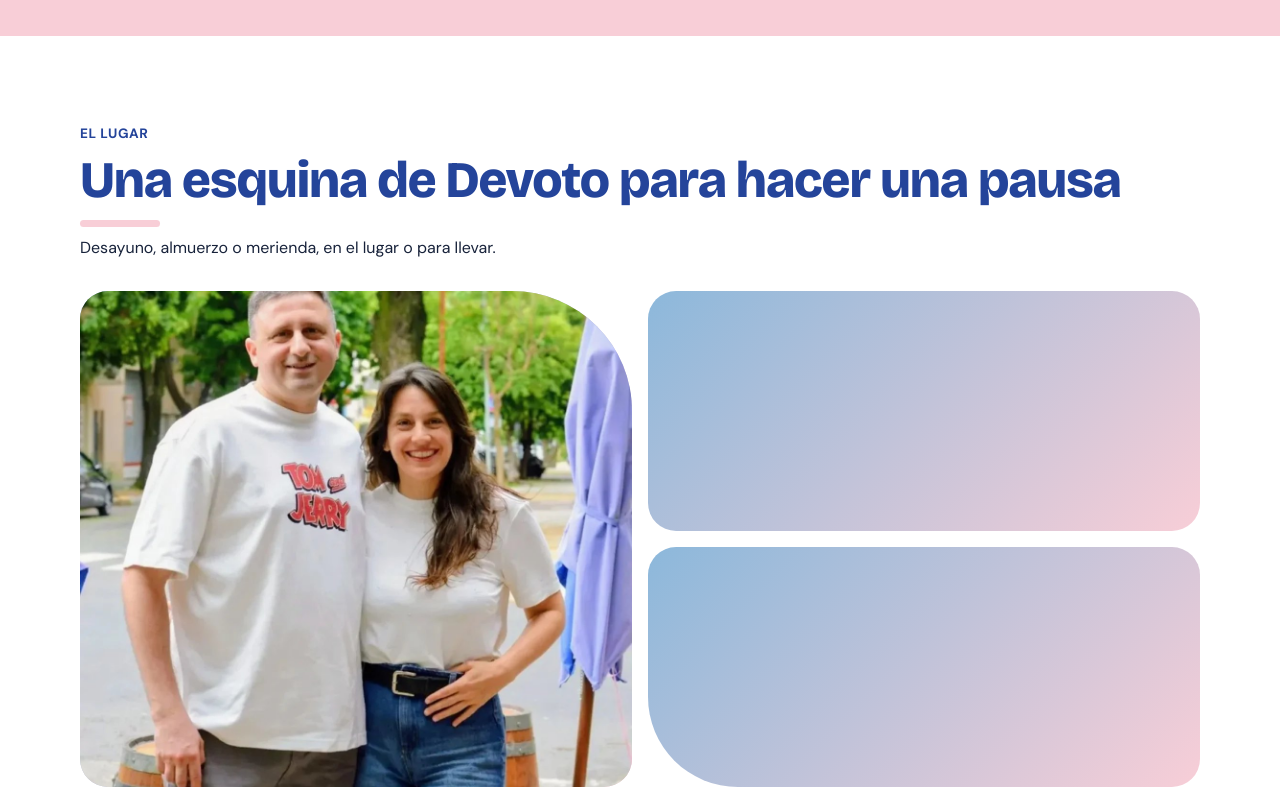
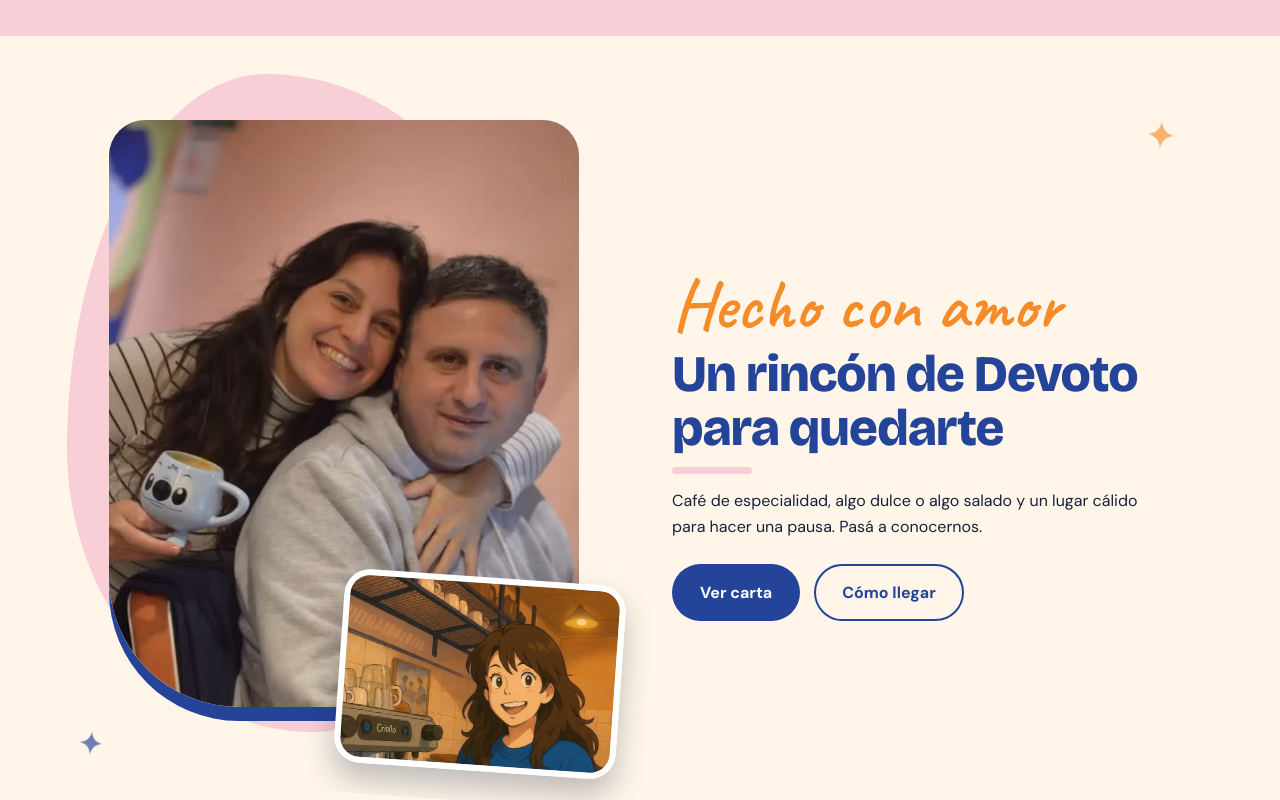
Before and after one commit to zarrellidiego/divina_delicity, a plain HTML site: page index.html in a window 1280 px wide. Shown: the part 3000-3800 px from the top of the page. Drawn offline with nearby package versions, Linux system fonts and the light colour scheme.

```diff
--- a/index.html
+++ b/index.html
@@ -141,6 +141,19 @@ h2::after{content:"";display:block;width:80px;height:7px;margin-top:12px;border-
 .merienda .ph{aspect-ratio:1/1;border-radius:36px 120px 36px 36px;box-shadow:0 14px 0 var(--azul)}
 .merienda p{max-width:30em;margin-bottom:24px}
 
+/* Hecho con amor */
+.amor{background:var(--crema);overflow:hidden}
+.amor .wrap{display:grid;grid-template-columns:1fr 1fr;gap:64px;align-items:center;position:relative}
+.duo{position:relative;width:100%;max-width:470px;margin-inline:auto;padding-bottom:64px}
+.duo .blob-r{position:absolute;inset:-7% 12% 6% -9%;background:var(--rosa);border-radius:58% 42% 55% 45%/48% 58% 42% 52%;animation:morph 9s ease-in-out infinite alternate}
+.duo .f1{position:relative;z-index:1;aspect-ratio:4/5;border-radius:36px 36px 36px 130px;box-shadow:0 14px 0 var(--azul)}
+.duo .f1 img{object-position:50% 36%}
+.duo .f2{position:absolute;z-index:2;right:-9%;bottom:0;width:60%;aspect-ratio:1.45/1;border-radius:26px;border:6px solid #fff;box-shadow:0 16px 30px rgba(23,34,58,.28);rotate:4deg;transition:rotate .4s,scale .4s}
+@media(hover:hover){.duo .f2:hover{rotate:0deg;scale:1.05}}
+.duo .f2 img{object-position:70% 30%}
+.script{display:block;font-family:'Caveat',cursive;font-size:clamp(2.8rem,6.5vw,4.4rem);line-height:1;color:var(--naranja);margin-bottom:8px}
+.amor p{max-width:30em;margin-bottom:24px}
+
 /* El lugar */
 .lugar{background:#fff}
 .galeria{display:grid;grid-template-columns:1fr 1fr;grid-template-rows:240px 240px;gap:16px;margin-top:30px}
@@ -224,7 +237,7 @@ footer.pie{background:var(--tinta);color:#fff;padding:40px 0;text-align:center;f
 footer.pie .wrap{display:flex;flex-direction:column;align-items:center;gap:14px}
 .pie-logo{display:inline-flex;align-items:center;gap:12px}
 .pie-logo img{width:63px;height:54px;border-radius:12px;object-fit:contain}
-.amor{font-family:'Caveat',cursive;font-size:2rem;color:var(--rosa);line-height:1}
+.amor-pie{font-family:'Caveat',cursive;font-size:2rem;color:var(--rosa);line-height:1}
 .redes{display:flex;gap:18px;flex-wrap:wrap;justify-content:center;align-items:center}
 .redes a,.creditos a{font-weight:700}
 .redes a.ig{display:inline-grid;place-items:center;width:46px;height:46px;border-radius:50%;border:2px solid var(--rosa);color:var(--rosa);text-decoration:none;transition:background .25s,color .25s,transform .25s}
@@ -237,7 +250,7 @@ footer.pie .wrap{display:flex;flex-direction:column;align-items:center;gap:14px}
 .llamar:hover{transform:translateY(-3px)}
 .barra{display:none}
 
-/* Flecha de subir con efectos */
+/* Flecha de subir */
 .subir{position:fixed;right:18px;bottom:calc(82px + env(safe-area-inset-bottom,0px));z-index:39;width:52px;height:52px;border-radius:50%;border:0;background:var(--azul);color:#fff;display:grid;place-items:center;cursor:pointer;box-shadow:0 8px 20px rgba(0,0,0,.3);opacity:0;transform:translateY(20px) scale(.7);pointer-events:none;transition:opacity .35s,transform .35s cubic-bezier(.3,1.6,.5,1),background .25s,color .25s;-webkit-tap-highlight-color:transparent}
 .subir.ver{opacity:1;transform:none;pointer-events:auto}
 .subir.ver:hover{transform:translateY(-5px) scale(1.1);background:var(--rosa);color:var(--azul)}
@@ -277,7 +290,10 @@ footer.pie .wrap{display:flex;flex-direction:column;align-items:center;gap:14px}
   .menu li{padding:12px 0}
   .menu .btn{width:100%}
   .hero{padding:36px 0 100px}
-  .hero .wrap,.merienda .wrap,.ubi .wrap,.res-top,.eventos .wrap{grid-template-columns:1fr;gap:30px}
+  .hero .wrap,.merienda .wrap,.ubi .wrap,.res-top,.eventos .wrap,.amor .wrap{grid-template-columns:1fr;gap:30px}
+  .amor .wrap{gap:44px}
+  .duo{max-width:400px;width:88%}
+  .duo .f2{right:-8%}
   .hero-foto{margin:10px auto 0;width:94%}
   .acciones .btn{flex:1 1 150px}
   .seguinos .btn-ig{flex:0 0 auto}
@@ -395,6 +411,28 @@ footer.pie .wrap{display:flex;flex-direction:column;align-items:center;gap:14px}
       <h2 class="rev">Merendá en Divina</h2>
       <p class="rev">Un flat white o un té con algo rico para acompañar. Mirá los desayunos y combos que tenemos.</p>
       <div class="rev"><button class="btn btn-azul" type="button" data-go="desayunos">Ver desayunos</button></div>
+    </div>
+  </div>
+</section>
+
+<!-- HECHO CON AMOR -->
+<section class="amor" id="amor">
+  <svg class="est" viewBox="0 0 24 24" style="top:10%;right:8%;--s:34px;color:var(--naranja)" aria-hidden="true"><use href="#est"/></svg>
+  <svg class="est" viewBox="0 0 24 24" style="bottom:12%;left:6%;--s:28px;color:var(--azul);animation-delay:1.1s" aria-hidden="true"><use href="#est"/></svg>
+  <div class="wrap">
+    <div class="duo">
+      <div class="blob-r"></div>
+      <div class="ph f1 rev-img"><img src="interior.jpg" alt="Dos personas abrazadas y sonriendo dentro de Divina, con una taza celeste y una pared rosa con mural de fondo" loading="lazy" width="640" height="1136" onerror="this.remove()"></div>
+      <div class="ph f2 rev-img"><img src="barista.jpg" alt="Ilustración de una barista sonriendo junto a una máquina de café" loading="lazy" width="1439" height="902" onerror="this.remove()"></div>
+    </div>
+    <div>
+      <span class="script rev">Hecho con amor</span>
+      <h2 class="rev">Un rincón de Devoto para quedarte</h2>
+      <p class="rev">Café de especialidad, algo dulce o algo salado y un lugar cálido para hacer una pausa. Pasá a conocernos.</p>
+      <div class="acciones rev">
+        <a class="btn btn-azul" href="#carta">Ver carta</a>
+        <a class="btn btn-borde" href="https://www.google.com/maps/search/?api=1&query=Divina%20Delicias%20%26%20Amor%2C%20Concordia%204723%2C%20Villa%20Devoto%2C%20Buenos%20Aires" target="_blank" rel="noopener">Cómo llegar</a>
+      </div>
     </div>
   </div>
 </section>
@@ -530,7 +568,7 @@ footer.pie .wrap{display:flex;flex-direction:column;align-items:center;gap:14px}
 
 <footer class="pie">
   <div class="wrap">
-    <span class="pie-logo"><img src="logo.png" alt="Logo de Divina" width="63" height="54"><span class="amor">Hecho con amor</span></span>
+    <span class="pie-logo"><img src="logo.png" alt="Logo de Divina" width="63" height="54"><span class="amor-pie">Hecho con amor</span></span>
     <span>Concordia 4723, Villa Devoto · Buenos Aires</span>
     <div class="redes">
       <a class="ig" href="https://www.instagram.com/divina_delicity/" target="_blank" rel="noopener" aria-label="Instagram de Divina"><svg width="24" height="24" aria-hidden="true"><use href="#ig"/></svg></a>
```
